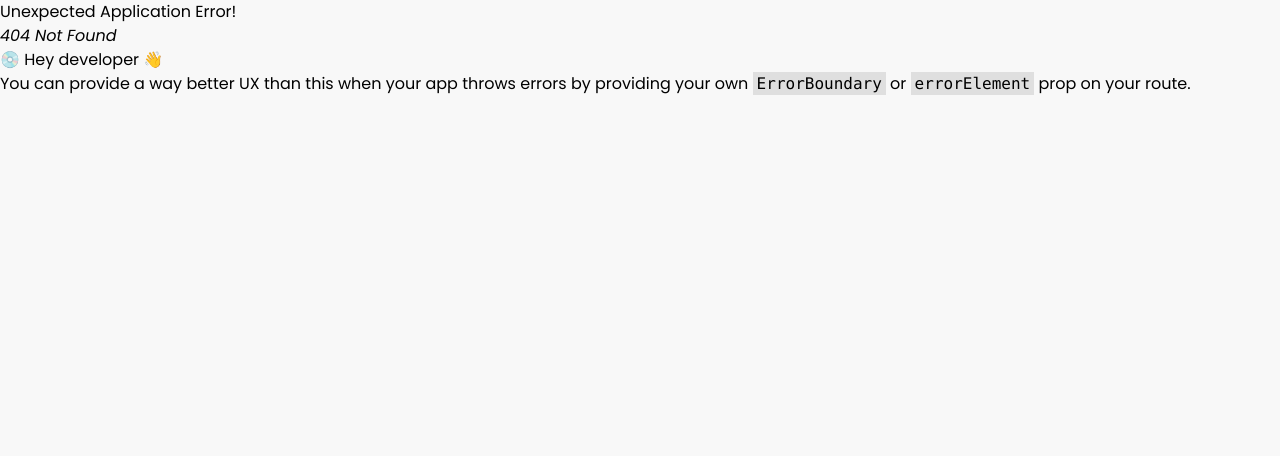
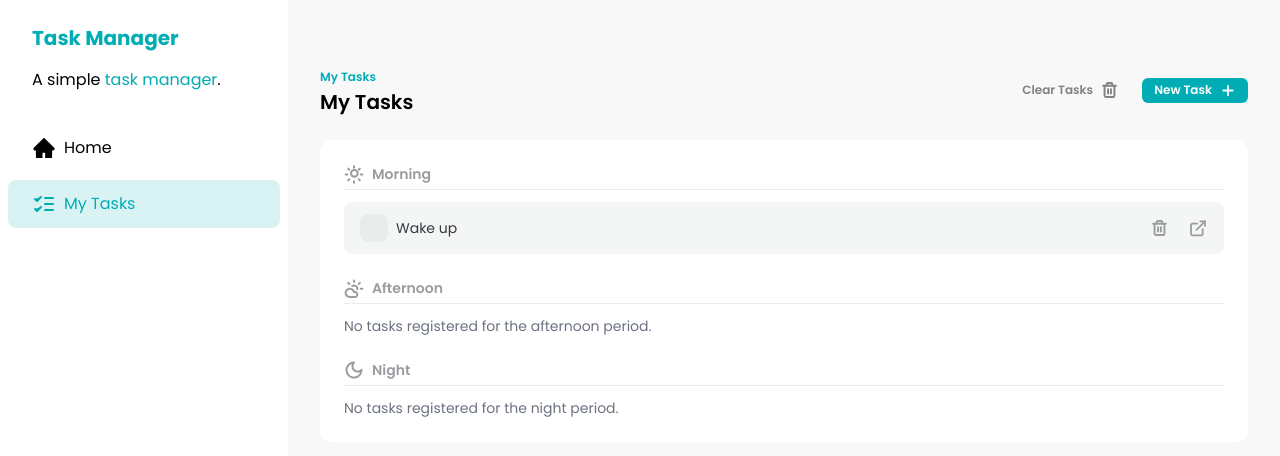
Before and after one commit to guitessmann09/fsc-task-manager, a React (Vite) app: page /tasks in a window 1280 px wide. Before the commit this address had no page. Shown: the top 456 px of the page. Built offline with nearby package versions, Linux system fonts and the light colour scheme; data requests are answered from the project's data file.

Commit message:
feat: add Home and Tasks page

```diff
--- a/src/App.jsx
+++ /dev/null
@@ -1,13 +0,0 @@
-import Sidebar from './components/Sidebar.jsx'
-import Tasks from './components/Tasks.jsx'
-
-const App = () => {
-  return (
-    <div className="flex">
-      <Sidebar />
-      <Tasks />
-    </div>
-  )
-}
-
-export default App
--- a/src/components/Sidebar.jsx
+++ b/src/components/Sidebar.jsx
@@ -2,7 +2,7 @@
 import SidebarButton from './SidebarButton'
 const Sidebar = () => {
   return (
-    <div className="h-screen w-72 bg-white">
+    <div className="h-screen w-72 min-w-72 bg-white">
       <div className="space-y-4 px-8 py-6">
         <h1 className="text-xl font-bold text-brand-primary">Task Manager</h1>
         <p>
@@ -11,11 +11,11 @@
       </div>
 
       <div className="flex flex-col gap-2 p-2">
-        <SidebarButton color="default">
+        <SidebarButton href="/" color="default">
           <HomeIcon />
           Home
         </SidebarButton>
-        <SidebarButton color="selected">
+        <SidebarButton href="/tasks" color="selected">
           <TasksIcon />
           My Tasks
         </SidebarButton>
--- a/src/components/SidebarButton.jsx
+++ b/src/components/SidebarButton.jsx
@@ -1,6 +1,6 @@
 import { tv } from 'tailwind-variants'
 
-const SidebarButton = ({ children, color }) => {
+const SidebarButton = ({ children, color, href }) => {
   const sideBar = tv({
     base: 'flex items-center gap-2 rounded-lg px-6 py-3',
     variants: {
@@ -12,7 +12,7 @@
   })
 
   return (
-    <a href="#" className={sideBar({ color })}>
+    <a href={href} className={sideBar({ color })}>
       {children}
     </a>
   )
--- /dev/null
+++ b/src/pages/Home.jsx
@@ -0,0 +1,7 @@
+import Sidebar from '../components/Sidebar'
+
+const HomePage = () => {
+  return <Sidebar />
+}
+
+export default HomePage
--- /dev/null
+++ b/src/pages/Tasks.jsx
@@ -0,0 +1,13 @@
+import Sidebar from '../components/Sidebar.jsx'
+import Tasks from '../components/Tasks.jsx'
+
+const TasksPage = () => {
+  return (
+    <div className="flex">
+      <Sidebar />
+      <Tasks />
+    </div>
+  )
+}
+
+export default TasksPage
```
Also changed, not shown: src/main.jsx (+7 -2 lines).
